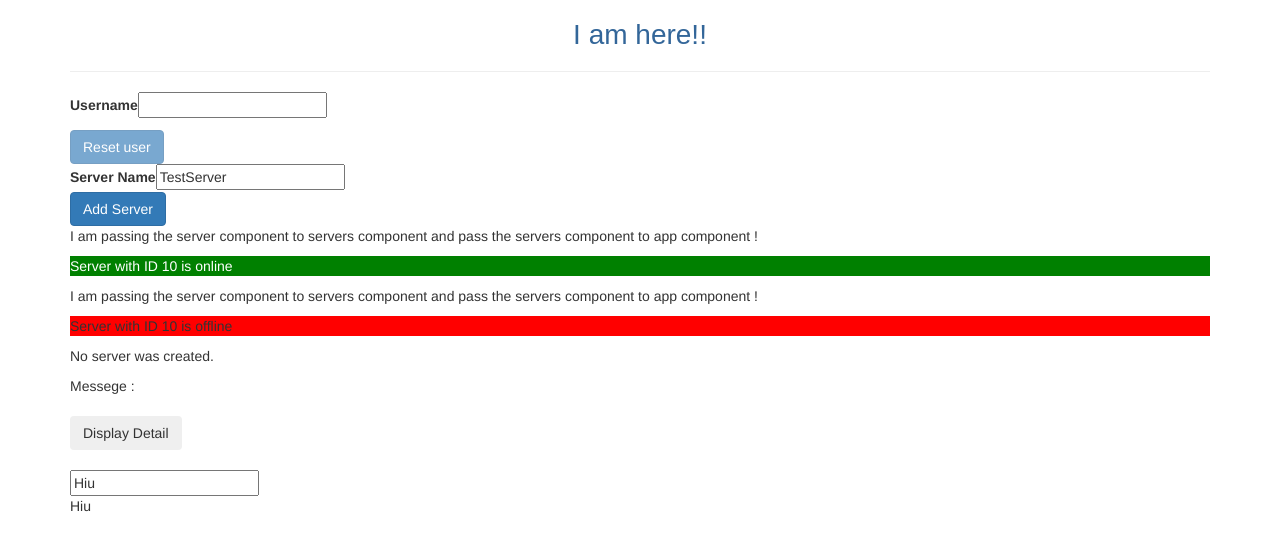
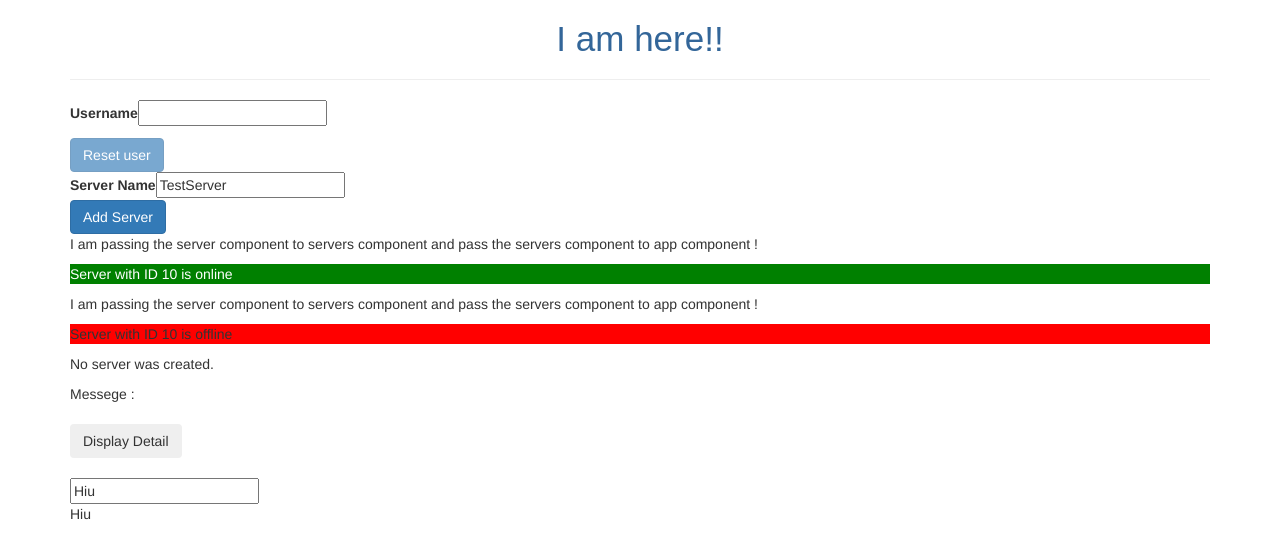
Before and after one commit to HiufaiLau/Angular-SPA, an Angular app: page / in a window 1280 px wide. Shown: the top 558 px of the page. Built offline with nearby package versions, Linux system fonts and the light colour scheme.

Commit message:
ng serve

```diff
--- a/src/app/app.component.css
+++ b/src/app/app.component.css
@@ -1,6 +1,6 @@
 h3 {
     color: #369;
     font-family: Arial, Helvetica, sans-serif;
-    font-size: 200%;
+    font-size: 250%;
     text-align: center;
   }
```
